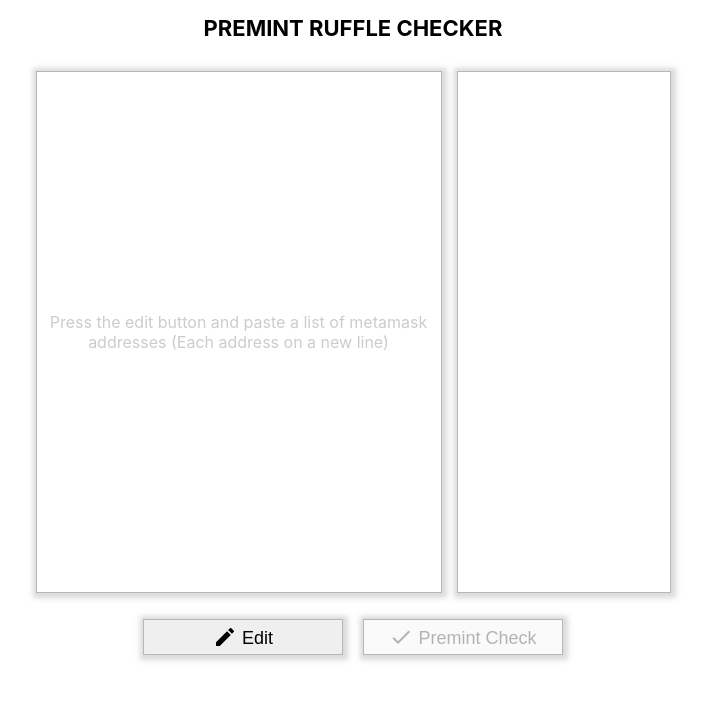
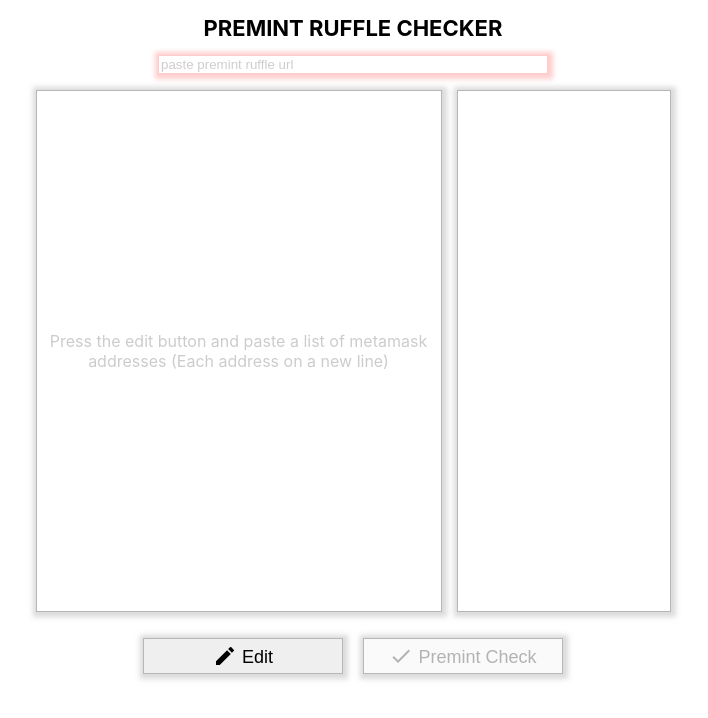
Before and after one commit to Konstantin9595/premint-ruffle-checker, a React (Create React App) app: page / in a window 1280 px wide. Shown: the top 718 px of the page, without its empty margins (287-995 px from the left). Built offline with nearby package versions, Linux system fonts and the light colour scheme.

Commit message:
add premintUrlFom component

```diff
--- a/src/client/components/AddressList.tsx
+++ b/src/client/components/AddressList.tsx
@@ -2,6 +2,7 @@ import React, { useState, useEffect, SyntheticEvent } from 'react'
 import styled from 'styled-components'
 import ErrorComponent from './ErrorComponent'
 import SwitchModeComponent from './SwitchModeComponent'
+import PremintUrlForm from './PremintUrlForm'
 import { Mode } from '../types'
 import EditIcon from '@mui/icons-material/Edit'
 import SaveIcon from '@mui/icons-material/Save'
@@ -96,6 +97,7 @@ const AddressList = () => {
     return (
         <>
             <ContentTopWrapper>
+                <PremintUrlForm />
                 <SwitchModeComponent walletAddresses={walletAddresses} mode={mode} isValidInput={isValidInput} save={save} edit={edit} premintCheck={premintCheck} textTypingHandle={textTypingHandle}  />
             </ContentTopWrapper>
             <ContentBottomWrapper>
--- /dev/null
+++ b/src/client/components/PremintUrlForm.tsx
@@ -0,0 +1,51 @@
+import React, { FC, SyntheticEvent, useState } from 'react'
+import styled from 'styled-components'
+
+const Form = styled.form`
+    display: flex;
+    flex-direction: row;
+`
+const Input = styled.input`
+    flex-basis: 40%;
+    display: inline-block;
+    margin: 0 auto;
+
+    ::placeholder {
+        color: rgba(150, 140, 140, 0.44);
+    }
+
+    &.valid {
+        box-shadow: 1px 1px 5px 4px rgb(63 165 50 / 20%);
+        border: 1px solid rgba(63, 165, 50, 0.2);
+    }
+    &.invalid {
+        box-shadow: 1px 1px 5px 4px rgb(255 0 0 / 20%);
+        border: 1px solid rgba(255, 0, 0, 0.2);
+    }
+
+`
+
+
+
+const PremintUrlField: FC = () => {
+    const [isValid, setValid] = useState<boolean>(false)
+
+    const onChange = (event: SyntheticEvent) => {
+        console.log("event: ", (event.target as HTMLFormElement).value)
+    }
+
+    return (
+        <>
+        <Form onChange={onChange}>
+            <Input
+            type='text'
+            className='invalid'
+            placeholder='paste premint ruffle url'
+            />
+
+        </Form>
+        </>
+    )
+}
+
+export default PremintUrlField
```
